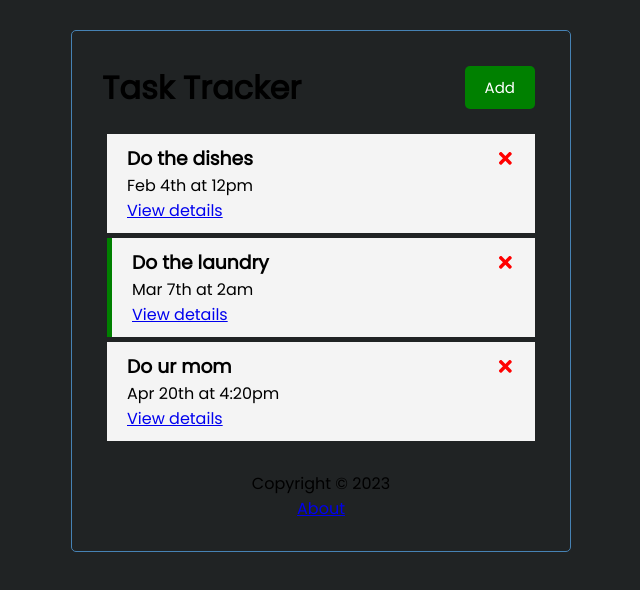
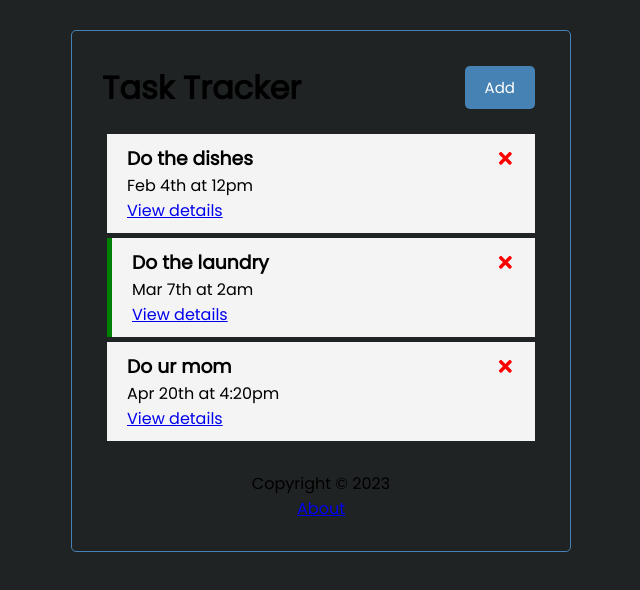
Before and after one commit to Peleton-011/task-tracker-project, a React (Create React App) app: page / in a window 1280 px wide. Shown: the top 590 px of the page, without its empty margins (319-959 px from the left). Built offline with nearby package versions, Linux system fonts and the light colour scheme; data requests are answered from the project's data file.

Commit message:
Minor style changes.

```diff
--- a/src/components/Header.jsx
+++ b/src/components/Header.jsx
@@ -12,7 +12,7 @@ const Header = ({ title, onAdd, showAdd }) => {
             <h1>{title}</h1>
             {location.pathname === "/" && (
                 <Button
-                    color={showAdd ? "red" : "green"}
+                    color={showAdd ? "steelblue"/*"red"*/ : "steelblue"}
                     text={showAdd ? "Close" : "Add"}
                     onClick={onAdd}
                 />
```
